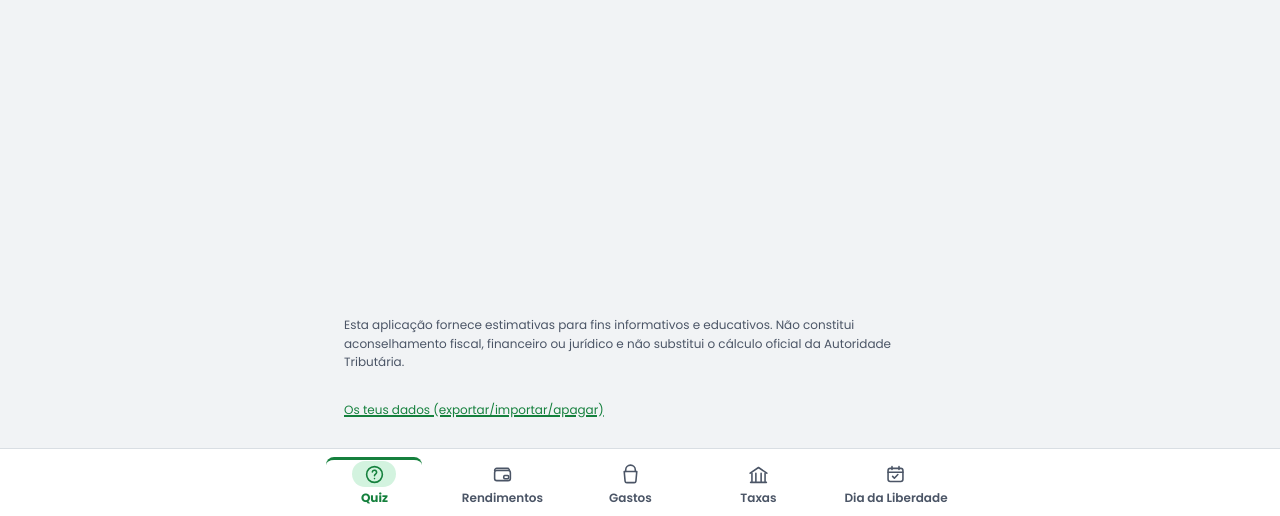
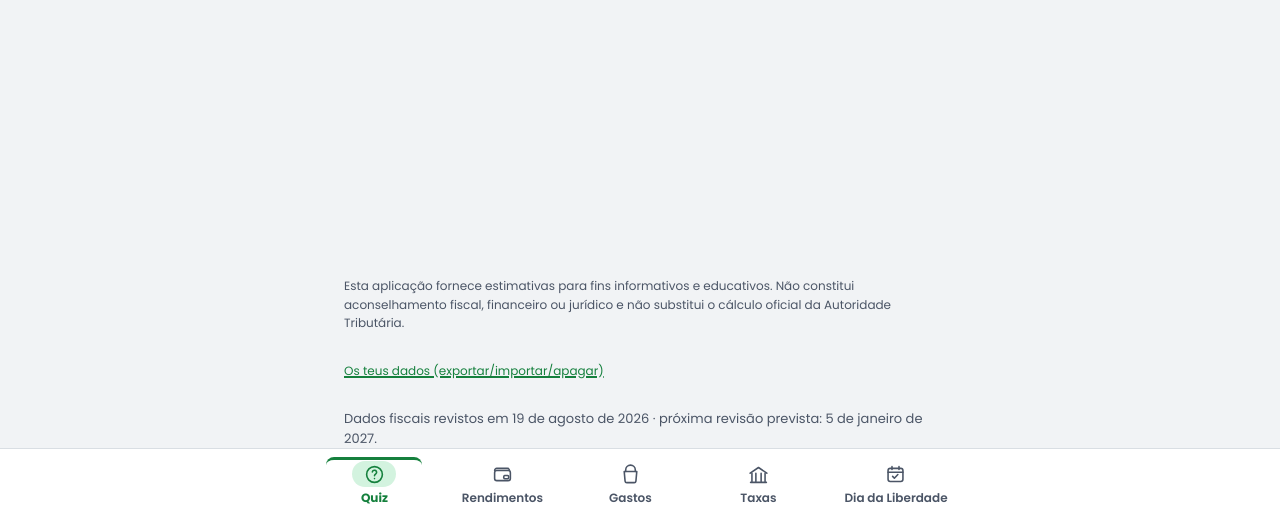
Before and after one commit to Delfos-IQ/LiberdadeFiscal, a website with bundled scripts: page index.html in a window 1280 px wide. Shown: the part 284-800 px from the top of the page. Built offline with nearby package versions, Linux system fonts and the light colour scheme.

Commit message:
meta: indicador de última/próxima revisão dos dados fiscais + scheduled task semestral
- data/tax-rules/2026/meta.js: REVISAO_DADOS_2026, fonte única de verdade
- app.js: initDataFreshnessNote() injeta a data no footer (#data-freshness-note)
- style.css: .app-footer__revisao, discreto, esconde-se se vazio
- TAX-METHODOLOGY.md: nota de cadência de revisão semestral
- scheduled task 'liberdade-fiscal-revisao-semestral' (Claude): 1ª semana de janeiro e julho, instruções para rever dados fiscais e atualizar meta.js
- 325/325 tests em verde

```diff
--- a/app.js
+++ b/app.js
@@ -13,6 +13,7 @@
 // data/tax-rules/ e aos módulos de motor de cálculo das próximas fases.
 
 import { getSetting } from "./data/db.js";
+import { REVISAO_DADOS_2026 } from "./data/tax-rules/2026/meta.js";
 
 /* -----------------------------
    0. Ecrã de boas-vindas (storytelling de marca) — mostra-se uma
@@ -62,6 +63,30 @@ function initOfflineBanner() {
   window.addEventListener("online", update);
   window.addEventListener("offline", update);
   update();
+}
+
+/* -----------------------------
+   2b. Nota de "última revisão" dos dados fiscais (19/08/2026) — mostra
+   no footer quando os parâmetros fiscais foram verificados pela última
+   vez, para não deixar a app parecer "definitiva" para sempre. Lê
+   REVISAO_DADOS_2026 (fonte única, ver data/tax-rules/2026/meta.js) em
+   vez de hardcodar a data aqui.
+   ----------------------------- */
+function initDataFreshnessNote() {
+  const el = document.getElementById("data-freshness-note");
+  if (!el) return;
+
+  const formatarDataPT = (isoDate) => {
+    const [ano, mes, dia] = isoDate.split("-").map(Number);
+    const data = new Date(Date.UTC(ano, mes - 1, dia));
+    return new Intl.DateTimeFormat("pt-PT", { day: "numeric", month: "long", year: "numeric", timeZone: "UTC" }).format(
+      data
+    );
+  };
+
+  el.textContent =
+    `Dados fiscais revistos em ${formatarDataPT(REVISAO_DADOS_2026.ultimaRevisao)} · ` +
+    `próxima revisão prevista: ${formatarDataPT(REVISAO_DADOS_2026.proximaRevisaoPrevista)}.`;
 }
 
 /* -----------------------------
@@ -226,6 +251,7 @@ function enterEphemeralMode(error) {
 async function init() {
   initOfflineBanner();
   initNav();
+  initDataFreshnessNote();
   await registerServiceWorker();
 
   try {
--- /dev/null
+++ b/data/tax-rules/2026/meta.js
@@ -0,0 +1,27 @@
+// Liberdade Fiscal — Metadados de revisão dos parâmetros fiscais
+// (19/08/2026, a pedido do autor: "um alerta ... para saber quando os
+// dados foram atualizados").
+//
+// Fonte única de verdade para a data mostrada no footer/Acerca de
+// (app.js injeta este texto no arranque) e em TAX-METHODOLOGY.md — em
+// vez de escrever a data em dois sítios e arriscar ficarem
+// dessincronizados.
+//
+// Cadência: revisão semestral (1ª semana de janeiro — coincide com a
+// entrada em vigor de alterações do Orçamento do Estado — e 1ª semana
+// de julho, seis meses depois). Ver scheduled task
+// "liberdade-fiscal-revisao-semestral" (mcp__scheduled-tasks), que
+// dispara nessas datas e inclui instruções explícitas para atualizar
+// este ficheiro sempre que reveja os dados.
+//
+// IMPORTANTE: atualizar `ultimaRevisao` e `proximaRevisaoPrevista`
+// sempre que se reveja qualquer parâmetro em data/tax-rules/2026/,
+// mesmo que a conclusão seja "sem alterações" — a data reflete quando
+// a revisão aconteceu, não só quando algo mudou.
+
+export const REVISAO_DADOS_2026 = {
+  ultimaRevisao: "2026-08-19",
+  proximaRevisaoPrevista: "2027-01-05",
+  nota:
+    "Revisão semestral (1ª semana de janeiro e de julho). \"Última revisão\" reflete a data em que os parâmetros fiscais foram verificados contra as fontes, mesmo nos semestres em que nada mudou.",
+};
--- a/index.html
+++ b/index.html
@@ -130,6 +130,14 @@
       <p class="app-footer__links no-print">
         <button class="link-button" type="button" data-route-link="dados">Os teus dados (exportar/importar/apagar)</button>
       </p>
+      <!-- Preenchido por app.js (initDataFreshnessNote), a partir de
+           data/tax-rules/2026/meta.js — fonte única da data, para não
+           ficar dessincronizado do que a app diz noutros sítios
+           (TAX-METHODOLOGY.md). Vazio até o JS correr; sem JS, fica
+           simplesmente ausente (não é informação crítica de
+           segurança/legal como o disclaimer acima, que está sempre no
+           HTML estático). -->
+      <p class="app-footer__revisao" id="data-freshness-note"></p>
     </footer>
 
     <nav class="app-nav no-print" aria-label="Navegação principal">
--- a/style.css
+++ b/style.css
@@ -435,6 +435,20 @@ p {
   margin-top: 0;
   border-top: none;
   padding-top: 0;
+}
+
+/* Nota de "última revisão" dos dados fiscais (19/08/2026) — texto
+   pequeno e discreto, claramente secundário face ao disclaimer legal
+   acima (que é a informação obrigatória, esta é só transparência
+   extra). Preenchida via JS (app.js, initDataFreshnessNote) — fica
+   vazia até lá, por isso não reserva espaço fixo. */
+.app-footer__revisao {
+  margin: var(--space-2) 0 0;
+  font-size: 0.8125rem;
+  color: var(--color-text-muted);
+}
+.app-footer__revisao:empty {
+  display: none;
 }
 
 .app-nav {
--- a/sw.js
+++ b/sw.js
@@ -2,7 +2,7 @@
 // Versionamento explícito: sobe o CACHE_VERSION em cada release que
 // altere o shell ou os assets estáticos em cache.
 
-const CACHE_VERSION = "liberdade-fiscal-v0.47";
+const CACHE_VERSION = "liberdade-fiscal-v0.48";
 const STATIC_CACHE = `${CACHE_VERSION}-static`;
 
 // Base do scope do service worker — funciona tanto em GitHub Pages de
@@ -42,6 +42,7 @@ const STATIC_ASSETS = [
   "data/ocr-client.js",
   "data/goods-services-pt.js",
   "data/categorias-gastos-pt.js",
+  "data/tax-rules/2026/meta.js",
   "data/tax-rules/2026/irs.js",
   "data/tax-rules/2026/seguranca-social.js",
   "data/tax-rules/2026/iva.js",
```
Also changed, not shown: TAX-METHODOLOGY.md (+12 -0 lines).
